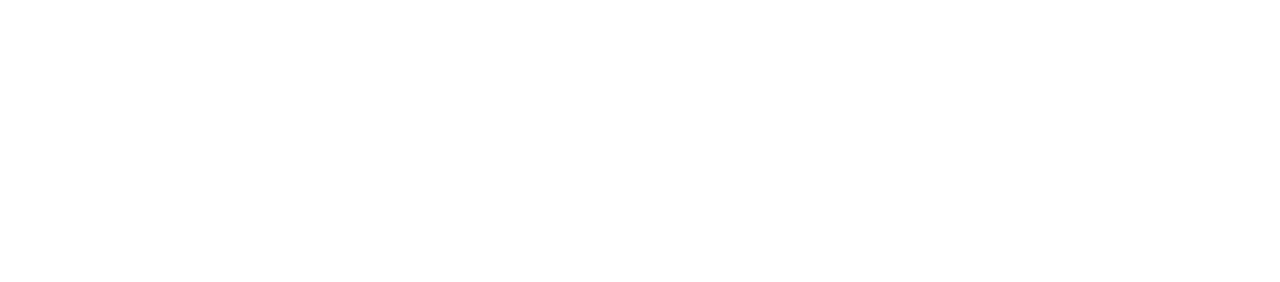
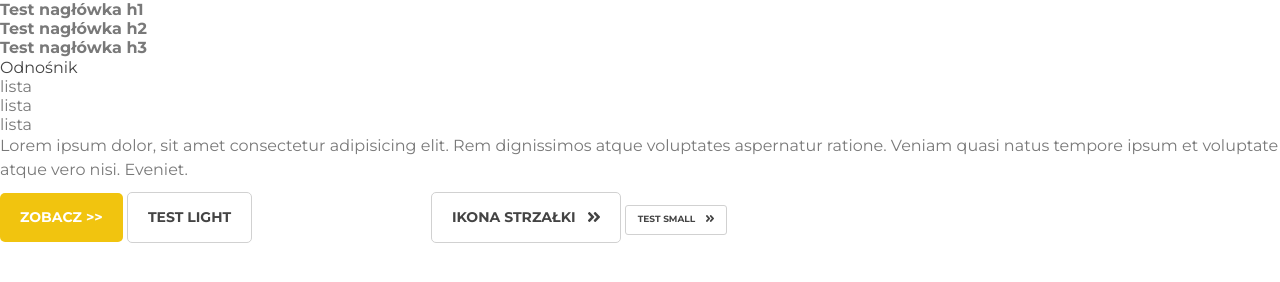
Before and after one commit to RobertSajdak/Clothes-Shop, a website: page public/index.html in a window 1280 px wide. Drawn offline with Linux system fonts and the light colour scheme.

Commit message:
#3 - added Sass styles for buttons.

```diff
--- a/public/index.html
+++ b/public/index.html
@@ -11,5 +11,42 @@
     <link rel="stylesheet" href="css/style.css" />
   </head>
 
-  <body></body>
+  <body>
+    <h1>Test nagłówka h1</h1>
+    <h2>Test nagłówka h2</h2>
+    <h3>Test nagłówka h3</h3>
+    <a href="#">Odnośnik</a>
+    <ul>
+      <li>lista</li>
+      <li>lista</li>
+      <li>lista</li>
+    </ul>
+    <p>
+      Lorem ipsum dolor, sit amet consectetur adipisicing elit. Rem dignissimos
+      atque voluptates aspernatur ratione. Veniam quasi natus tempore ipsum et
+      voluptate atque vero nisi. Eveniet.
+    </p>
+    <a class="c-btn c-btn--accent" href="#">Zobacz >></a>
+    <a class="c-btn c-btn--light" href="#">Test light</a>
+    <a class="c-btn c-btn--outline" href="#">Test outline</a>
+    <a class="c-btn c-btn--light" href="#"
+      >Ikona strzałki
+      <span class="c-btn__icon">
+        <img
+          src="./assets/images/icons/btn-arrow.png"
+          alt="podwójna strzałka przycisku"
+        />
+      </span>
+    </a>
+
+    <a class="c-btn c-btn--light c-btn--small" href="#"
+      >Test small
+      <span class="c-btn__icon">
+        <img
+          src="./assets/images/icons/btn-arrow--small.png"
+          alt="podwójna strzałka przycisku"
+        />
+      </span>
+    </a>
+  </body>
 </html>
--- a/src/sass/01-settings/_variables.scss
+++ b/src/sass/01-settings/_variables.scss
@@ -27,6 +27,7 @@ $font-size-5: $font-size-base * 1; // ~ 16px
 $font-size-6: $font-size-base * 0.875; // ~ 14px
 $font-size-7: $font-size-base * 0.75; // ~ 12px
 $font-size-8: $font-size-base * 0.625; // ~ 10px
+$font-size-9: $font-size-base * 0.5625; // ~ 9px
 
 // Letter Spacing (odstęp miedzy literami) ------------------------------------------
 $letter-spacing-reduced: -0.5rem; // zmniejszony odstęp
--- a/src/sass/02-tools/_mixins.scss
+++ b/src/sass/02-tools/_mixins.scss
@@ -1,6 +1,6 @@
 @use "../01-settings/variables" as *;
 
-// Medium-Up (od średnich w górę) ----------------------------------
+// Medium-Up (od średnich w górę) -------------------------------
 @mixin medium-up {
   @media (min-width: #{$bp-medium}) {
     @content;
--- a/src/sass/04-elements/_body.scss
+++ b/src/sass/04-elements/_body.scss
@@ -4,7 +4,7 @@ body {
   background-color: $white;
   color: $gray-dark;
   font-family: "Montserrat", sans-serif;
-  font-size: $font-size-4;
+  font-size: $font-size-5;
   margin: 0;
   padding: 0;
 }
--- a/src/sass/04-elements/_typography.scss
+++ b/src/sass/04-elements/_typography.scss
@@ -1,10 +1,11 @@
 @use "../01-settings/variables" as *;
 
 a {
-  color: $gray-dark;
+  color: $gray-dark-up;
   text-decoration: none;
+
   &:hover {
-    color: $gray-dark;
+    color: $gray-dark-up;
     text-decoration: underline;
   }
 }
@@ -15,8 +16,8 @@ h3,
 h4,
 h5,
 h6 {
-  font-size: $font-size-base;
-  line-height: $line-height-base;
+  font-size: $font-size-5;
+  line-height: $line-height-sm;
   margin: 0;
 }
 
--- a/src/sass/06-components/_btn.scss
+++ b/src/sass/06-components/_btn.scss
@@ -4,68 +4,59 @@
   border: none;
   border-radius: $border-radius;
   display: inline-block;
-  font-size: $font-size-5;
+  font-size: $font-size-6;
   font-weight: 700;
-  line-height: $line-height-base;
-  padding: 0.75rem 0;
-  text-align: center;
+  line-height: $line-height-sm;
+  padding: 1rem 1.25rem;
   text-transform: uppercase;
   transition: all 0.25s ease-in-out;
-  width: $grid-base * 22;
 
   &:hover {
     text-decoration: none;
   }
 
-  &--primary {
-    background-color: $blue-light;
-    color: $blue-text;
-
-    &:hover {
-      //przyciemnienie koloru tła o podany % przy najechaniu kursorem myszki na przycisk
-      background-color: darken($blue-light, 30%);
-      color: $white;
-    }
+  &__icon {
+    margin-left: 0.5rem;
   }
 
   &--accent {
-    background-color: $green;
+    background-color: $yellow-accent;
     color: $white;
 
     &:hover {
-      background-color: darken($green, 30%);
-      color: $white;
-    }
-  }
-
-  &--dark-blue {
-    background-color: $blue-dark;
-    color: $white;
-
-    &:hover {
-      background-color: darken($blue-dark, 30%);
+      background-color: darken($yellow-accent, 15%);
       color: $white;
     }
   }
 
   &--light {
-    background-color: $gray-light;
-    color: $blue-text;
+    background-color: $white;
+    border: 0.5px solid $gray-muted;
+    color: $gray-dark-up;
 
     &:hover {
-      background-color: darken($white, 30%);
-      color: $white;
+      background-color: darken($white, 15%);
+      color: $gray-dark-up;
     }
   }
 
   &--outline {
     background-color: transparent;
-    border: 2px solid $blue-light;
+    border: 2px solid $white;
     color: $white;
+    font-size: $font-size-4;
+    line-height: 1.6;
+    padding: 0.55rem 1rem;
 
     &:hover {
-      color: $blue-dark;
-      border: 2px solid $blue-dark;
+      border: 2px solid darken($white, 15%);
+      color: darken($white, 15%);
     }
   }
+
+  &--small {
+    border-radius: 3px;
+    font-size: $font-size-9;
+    padding: 0.55rem 0.75rem;
+  }
 }
```
Also changed, not shown: src/index.html (+38 -1 lines), public/assets/images/icons/btn-arrow--small.png (added), public/assets/images/icons/btn-arrow.png (added), public/css/style.css, src/assets/images/icons/btn-arrow--small.png (added), src/assets/images/icons/btn-arrow.png (added).
